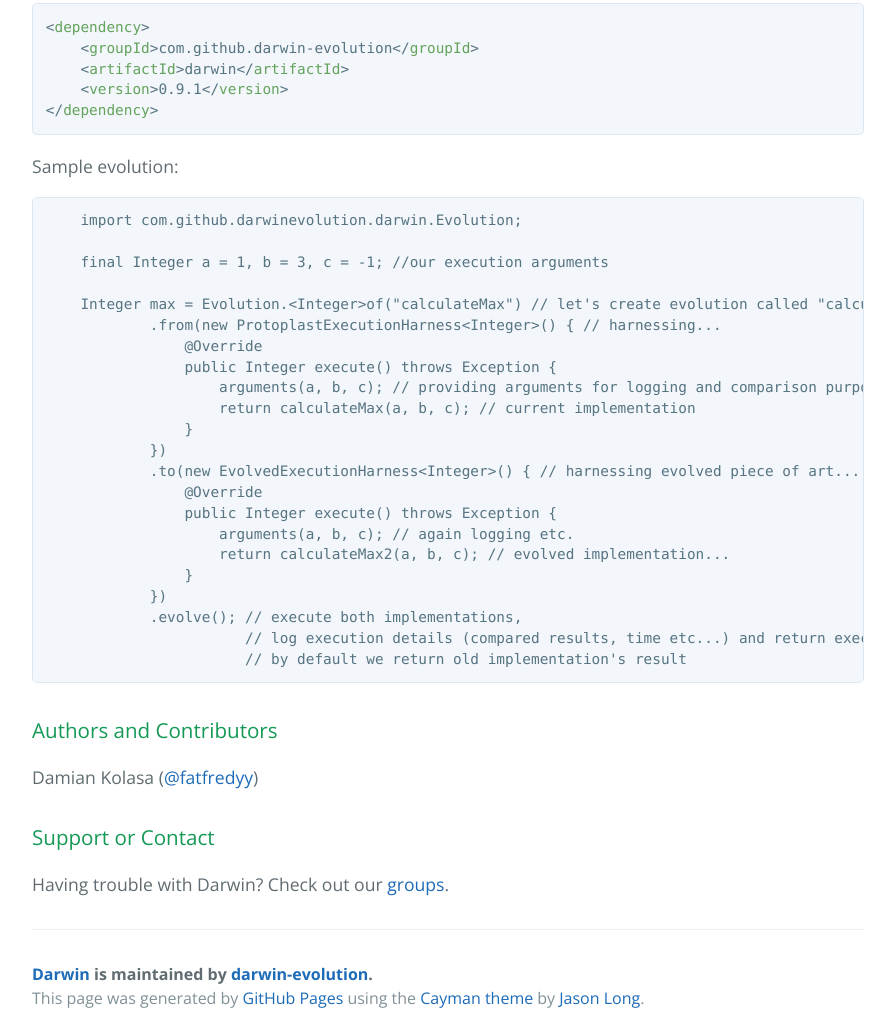
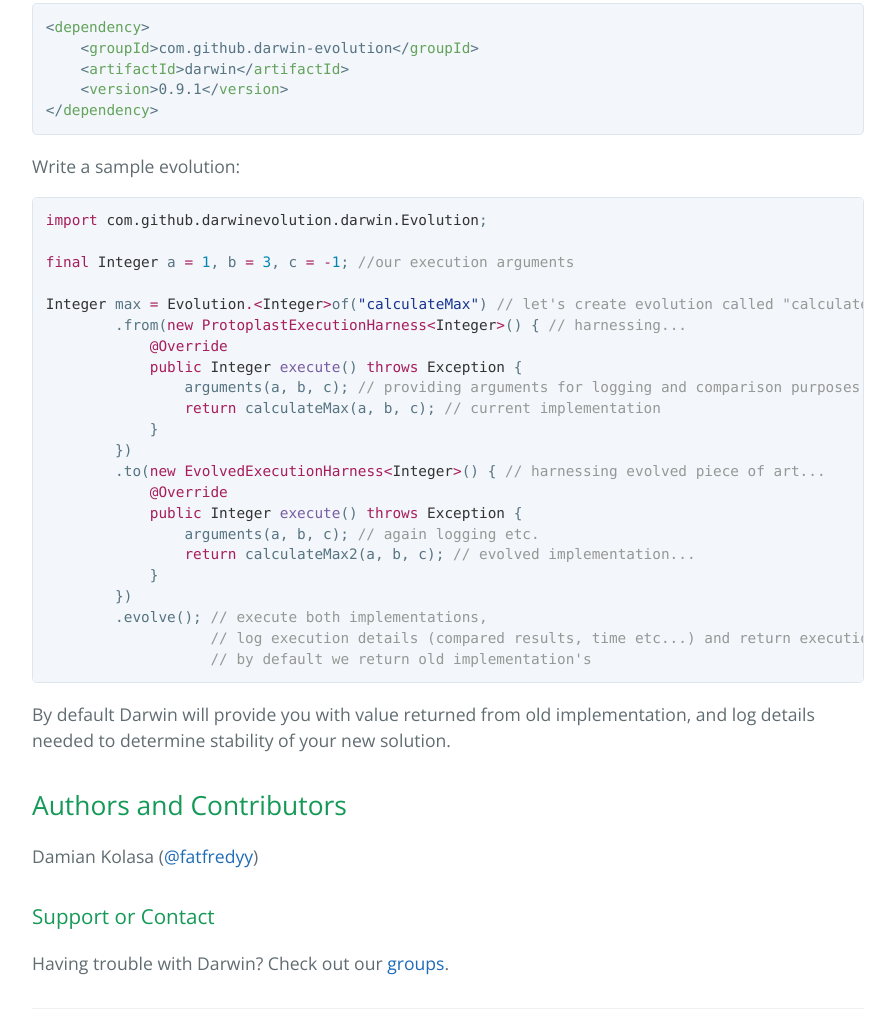
Before and after one commit to darwin-evolution/darwin, a plain HTML site: page index.html in a window 1280 px wide. Shown: the part 1134-2159 px from the top of the page, without its empty margins (192-1087 px from the left). Drawn offline with nearby package versions, Linux system fonts and the light colour scheme.

```diff
--- a/index.html
+++ b/index.html
@@ -45,34 +45,37 @@ of old one.</p>
     &lt;<span class="pl-ent">version</span>&gt;0.9.1&lt;/<span class="pl-ent">version</span>&gt;
 &lt;/<span class="pl-ent">dependency</span>&gt;</pre></div>
 
-<p>Sample evolution:</p>
+<p>Write a sample evolution:</p>
 
-<pre><code>    import com.github.darwinevolution.darwin.Evolution;
+<div class="highlight highlight-source-java"><pre>
+<span class="pl-k">import</span> <span class="pl-smi">com.github.darwinevolution.darwin.Evolution</span>;
 
-    final Integer a = 1, b = 3, c = -1; //our execution arguments
+<span class="pl-k">final</span> <span class="pl-smi">Integer</span> a <span class="pl-k">=</span> <span class="pl-c1">1</span>, b <span class="pl-k">=</span> <span class="pl-c1">3</span>, c <span class="pl-k">=</span> <span class="pl-k">-</span><span class="pl-c1">1</span>; <span class="pl-c">//our execution arguments</span>
 
-    Integer max = Evolution.&lt;Integer&gt;of("calculateMax") // let's create evolution called "calculateMax"
-            .from(new ProtoplastExecutionHarness&lt;Integer&gt;() { // harnessing...
-                @Override
-                public Integer execute() throws Exception {
-                    arguments(a, b, c); // providing arguments for logging and comparison purposes...
-                    return calculateMax(a, b, c); // current implementation
-                }
-            })
-            .to(new EvolvedExecutionHarness&lt;Integer&gt;() { // harnessing evolved piece of art...
-                @Override
-                public Integer execute() throws Exception {
-                    arguments(a, b, c); // again logging etc.
-                    return calculateMax2(a, b, c); // evolved implementation...
-                }
-            })
-            .evolve(); // execute both implementations,
-                       // log execution details (compared results, time etc...) and return execution result
-                       // by default we return old implementation's result
-</code></pre>
+<span class="pl-smi">Integer</span> max <span class="pl-k">=</span> <span class="pl-smi">Evolution</span><span class="pl-k">.</span><span class="pl-k">&lt;</span><span class="pl-smi">Integer</span><span class="pl-k">&gt;</span>of(<span class="pl-s"><span class="pl-pds">"</span>calculateMax<span class="pl-pds">"</span></span>) <span class="pl-c">// let's create evolution called "calculateMax"</span>
+        .from(<span class="pl-k">new</span> <span class="pl-k">ProtoplastExecutionHarness&lt;<span class="pl-smi">Integer</span>&gt;</span>() { <span class="pl-c">// harnessing...</span>
+            <span class="pl-k">@Override</span>
+            <span class="pl-k">public</span> <span class="pl-smi">Integer</span> <span class="pl-en">execute</span>() <span class="pl-k">throws</span> <span class="pl-smi">Exception</span> {
+                arguments(a, b, c); <span class="pl-c">// providing arguments for logging and comparison purposes...</span>
+                <span class="pl-k">return</span> calculateMax(a, b, c); <span class="pl-c">// current implementation</span>
+            }
+        })
+        .to(<span class="pl-k">new</span> <span class="pl-k">EvolvedExecutionHarness&lt;<span class="pl-smi">Integer</span>&gt;</span>() { <span class="pl-c">// harnessing evolved piece of art...</span>
+            <span class="pl-k">@Override</span>
+            <span class="pl-k">public</span> <span class="pl-smi">Integer</span> <span class="pl-en">execute</span>() <span class="pl-k">throws</span> <span class="pl-smi">Exception</span> {
+                arguments(a, b, c); <span class="pl-c">// again logging etc.</span>
+                <span class="pl-k">return</span> calculateMax2(a, b, c); <span class="pl-c">// evolved implementation...</span>
+            }
+        })
+        .evolve(); <span class="pl-c">// execute both implementations, </span>
+                   <span class="pl-c">// log execution details (compared results, time etc...) and return execution result </span>
+                   <span class="pl-c">// by default we return old implementation's                        </span></pre></div>
 
-<h3>
-<a id="authors-and-contributors" class="anchor" href="#authors-and-contributors" aria-hidden="true"><span aria-hidden="true" class="octicon octicon-link"></span></a>Authors and Contributors</h3>
+<p>By default Darwin will provide you with value returned from old implementation, and log details needed to determine
+stability of your new solution. </p>
+
+<h2>
+<a id="authors-and-contributors" class="anchor" href="#authors-and-contributors" aria-hidden="true"><span aria-hidden="true" class="octicon octicon-link"></span></a>Authors and Contributors</h2>
 
 <p>Damian Kolasa (<a href="https://github.com/fatfredyy" class="user-mention">@fatfredyy</a>)</p>
 
```
Also changed, not shown: params.json (+1 -1 lines).
